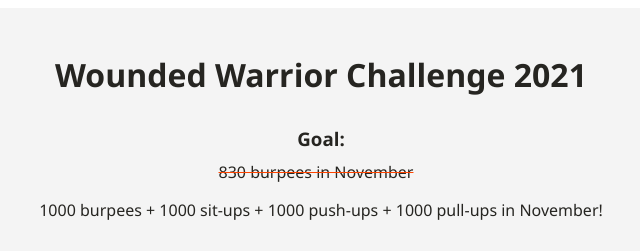
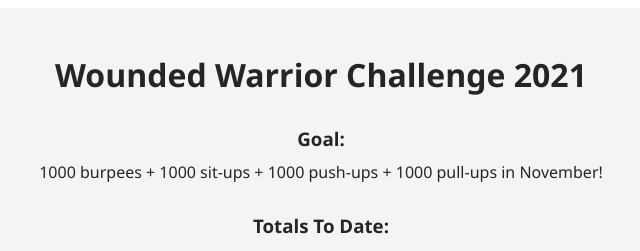
Before and after one commit to davidkharbin/wounded-warrior-tracker, a React app: page / in a window 1280 px wide. Shown: the top 251 px of the page, without its empty margins (319-959 px from the left). Built offline with nearby package versions, Linux system fonts and the light colour scheme; no server answers; the HTML template or start-up script is replaced by a standard one.

Commit message:
style: remove initial totals goal (strikethrough)

```diff
--- a/client/src/components/App.jsx
+++ b/client/src/components/App.jsx
@@ -30,7 +30,7 @@
 		<div className="App">
 			<h1>Wounded Warrior Challenge 2021</h1>
 			<h3>Goal:</h3>
-			<p> <span className="strikethrough">830 burpees in November</span></p>
+			{/* <p> <span className="strikethrough">830 burpees in November</span></p> */}
 			<p>1000 burpees + 1000 sit-ups + 1000 push-ups + 1000 pull-ups in November!</p>
 			<h3>Totals To Date: </h3>
 			<ul className="App-totals">
```
